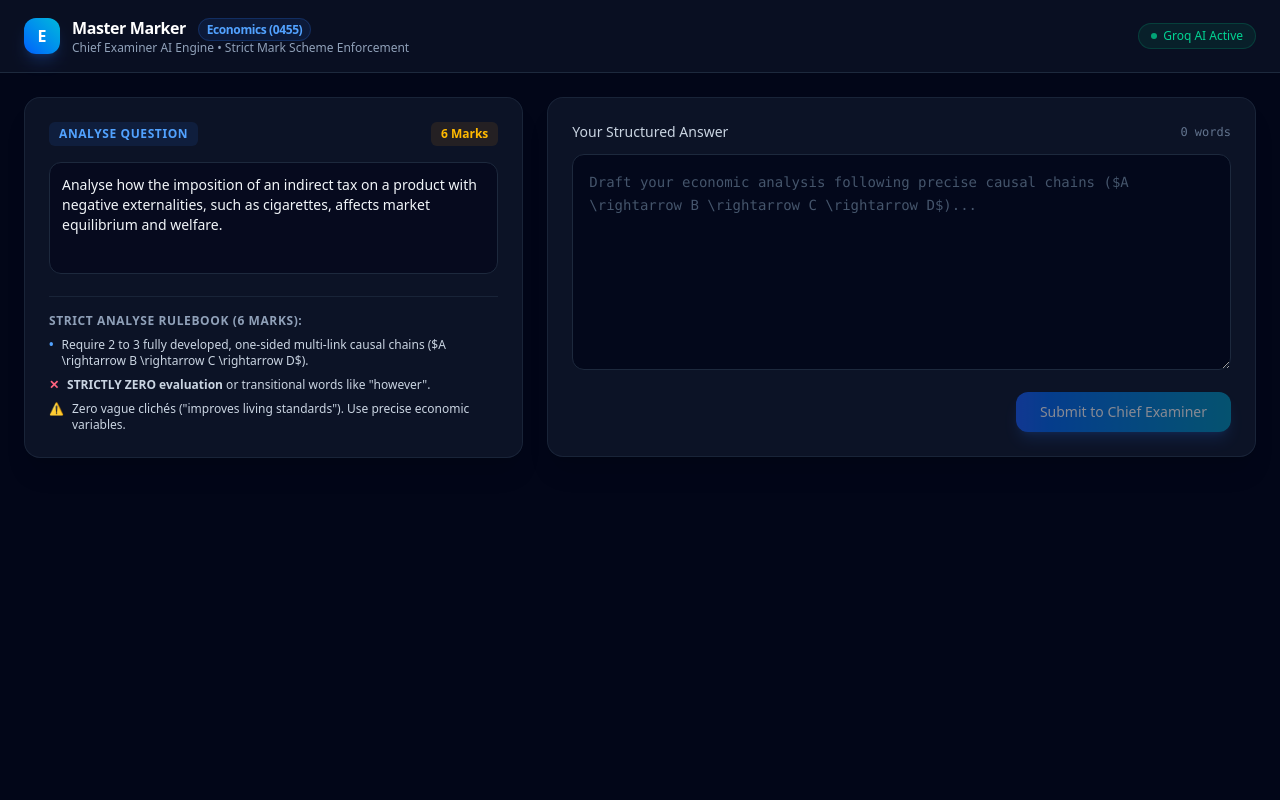
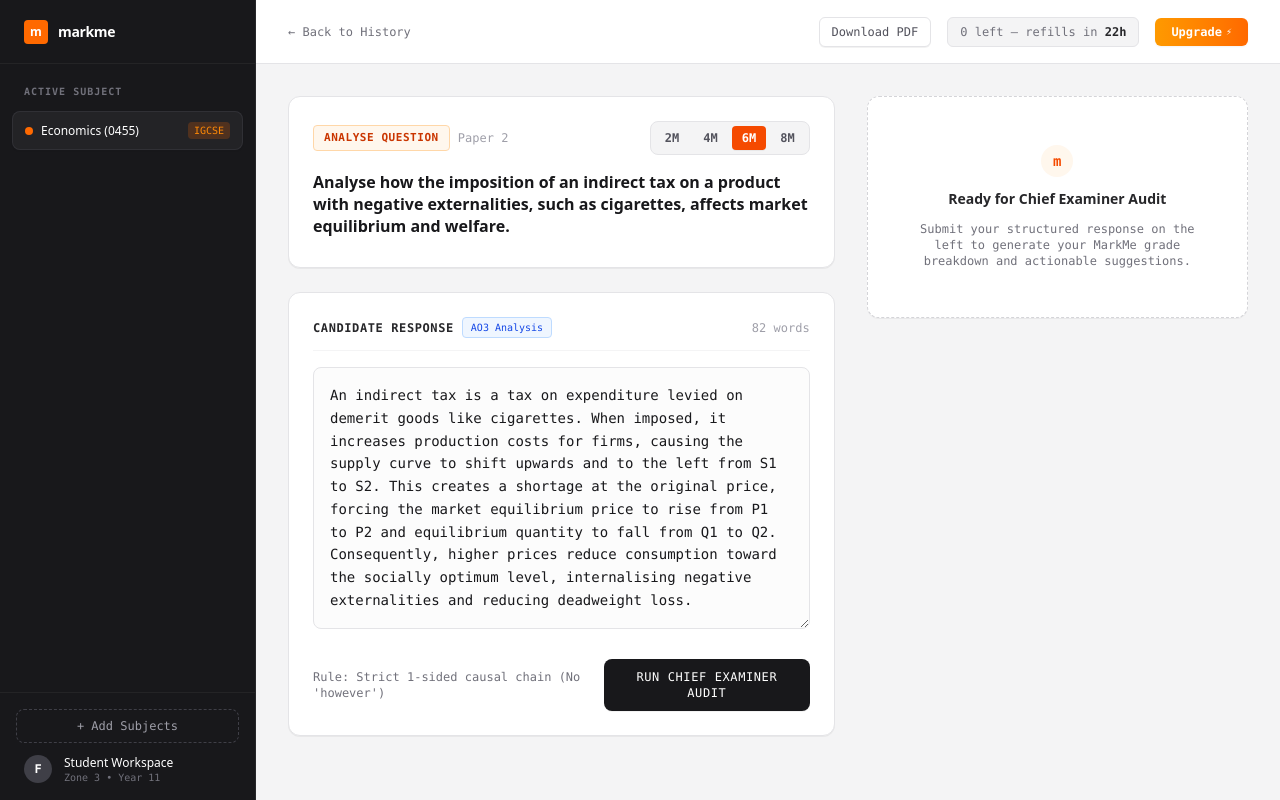
Before and after one commit to fahamuinitiatives-dotcom/master-marker, a Next.js app: page / in a window 1280 px wide. Built offline with nearby package versions, Linux system fonts and the light colour scheme.

Commit message:
Update page.tsx

```diff
--- a/app/page.tsx
+++ b/app/page.tsx
@@ -1,7 +1,6 @@
 'use client';
 
 import React, { useState } from 'react';
-import { motion, AnimatePresence } from 'framer-motion';
 
 export default function EconomicsMarkerPage() {
   const [question, setQuestion] = useState(
@@ -9,9 +8,19 @@ export default function EconomicsMarkerPage() {
   );
   const [maxMarks, setMaxMarks] = useState(6);
   const [commandWord, setCommandWord] = useState("Analyse");
-  const [answer, setAnswer] = useState('');
+  const [answer, setAnswer] = useState(
+    "An indirect tax is a tax on expenditure levied on demerit goods like cigarettes. When imposed, it increases production costs for firms, causing the supply curve to shift upwards and to the left from S1 to S2. This creates a shortage at the original price, forcing the market equilibrium price to rise from P1 to P2 and equilibrium quantity to fall from Q1 to Q2. Consequently, higher prices reduce consumption toward the socially optimum level, internalising negative externalities and reducing deadweight loss."
+  );
   const [loading, setLoading] = useState(false);
   const [feedback, setFeedback] = useState<any>(null);
+
+  const handleMarkChange = (marks: number) => {
+    setMaxMarks(marks);
+    if (marks === 2) setCommandWord("Define");
+    if (marks === 4) setCommandWord("Explain");
+    if (marks === 6) setCommandWord("Analyse");
+    if (marks === 8) setCommandWord("Discuss");
+  };
 
   const handleMarking = async () => {
     if (!answer.trim()) return;
@@ -22,210 +31,268 @@ export default function EconomicsMarkerPage() {
       const res = await fetch('/api/marker', {
         method: 'POST',
         headers: { 'Content-Type': 'application/json' },
-        body: JSON.stringify({
-          question,
-          maxMarks,
-          commandWord,
-          studentAnswer: answer,
-          subject: "Cambridge IGCSE Economics (0455)"
-        }),
+        body: JSON.stringify({ question, maxMarks, commandWord, studentAnswer: answer }),
       });
       const data = await res.json();
       setFeedback(data);
     } catch (err) {
       console.error(err);
-      // Fallback structural feedback for instant testing if API is local
+      // Fallback matching MarkMe structure exactly
       setFeedback({
-        score: "5 / 6",
-        breakdown: [
-          "Accurate causal chain identifying indirect tax shifting supply left (S1 to S2).",
-          "Correctly tracked price increase (P1 to P2) and quantity decrease (Q1 to Q2).",
-          "Vague phrasing noted: Avoid general clichés like 'improves social welfare' without specifying market failure correction."
+        score: "6 / 6",
+        grade: "A*",
+        summary: "Your economic analysis demonstrates rigorous multi-link causal chains (AO3), correctly translating cost shifts into market equilibrium adjustments without unnecessary evaluation padding.",
+        positives: [
+          "Flawless multi-link causal chain (Cost of production $\rightarrow$ Supply shift $\rightarrow$ Equilibrium price/quantity).",
+          "Precise use of Cambridge terminology (demerit goods, deadweight loss, internalising externalities).",
+          "Adhered strictly to zero counter-arguments for a 6-mark analysis question."
         ],
-        modelParagraph: "An indirect tax increases the production costs for firms, shifting the supply curve upwards and to the left from S1 to S2. This creates a shortage at the original price, causing the market equilibrium price to rise from P1 to P2 and equilibrium quantity to fall from Q1 to Q2. Consequently, higher prices reduce consumption of the demerit good closer to the socially optimum level, internalising negative externalities and reducing deadweight loss."
+        suggestions: [
+          {
+            title: "Diagrammatic Labelling",
+            description: "Enhance your terminal link by explicitly referencing equilibrium price (P1 to P2) and quantity (Q1 to Q2) in your concluding sentence.",
+            model: "Consequently, the rise in price from P1 to P2 and fall in quantity from Q1 to Q2 successfully curtails consumption of the demerit good."
+          }
+        ]
       });
     } finally {
       setLoading(false);
     }
   };
 
+  const wordCount = answer.trim().split(/\s+/).filter(Boolean).length;
+
   return (
-    <div className="min-h-screen bg-slate-950 text-slate-100 flex flex-col font-sans selection:bg-blue-500/30">
-      {/* Top Navigation Bar - Pure Economics Focus */}
-      <header className="border-b border-slate-800 bg-slate-900/60 backdrop-blur-md sticky top-0 z-30 px-6 py-4 flex items-center justify-between">
-        <div className="flex items-center space-x-3">
-          <div className="h-9 w-9 rounded-xl bg-gradient-to-tr from-blue-600 to-cyan-500 flex items-center justify-center font-bold text-white shadow-lg shadow-blue-500/20">
-            E
+    <div className="min-h-screen bg-[#f4f4f5] text-zinc-900 font-sans antialiased flex">
+
+      {/* 1. Left Dark Sidebar (MarkMe Navigation) */}
+      <aside className="w-64 bg-[#18181b] text-zinc-300 flex flex-col justify-between border-r border-zinc-800 shrink-0 select-none">
+        <div>
+          {/* Logo Brand */}
+          <div className="h-16 px-6 flex items-center space-x-2.5 border-b border-zinc-800/80">
+            <div className="h-6 w-6 rounded bg-orange-500 flex items-center justify-center text-white font-bold text-xs">
+              m
             </div>
-          <div>
-            <h1 className="text-base font-semibold tracking-tight text-white">
-              Master Marker <span className="text-xs px-2 py-0.5 rounded-full bg-blue-500/10 text-blue-400 border border-blue-500/20 ml-2">Economics (0455)</span>
-            </h1>
-            <p className="text-xs text-slate-400">Chief Examiner AI Engine • Strict Mark Scheme Enforcement</p>
+            <span className="font-semibold tracking-tight text-white text-sm">markme</span>
+          </div>
+
+          {/* Navigation Items */}
+          <div className="p-3 space-y-1">
+            <div className="px-3 py-2 text-[10px] font-mono uppercase tracking-widest text-zinc-500 font-semibold">
+              Active Subject
+            </div>
+            <button className="w-full flex items-center justify-between px-3 py-2.5 rounded-lg bg-zinc-800/80 text-white text-xs font-medium border border-zinc-700/50 shadow-xs">
+              <span className="flex items-center space-x-2">
+                <span className="w-2 h-2 rounded-full bg-orange-500"></span>
+                <span>Economics (0455)</span>
+              </span>
+              <span className="text-[10px] bg-orange-500/20 text-orange-400 px-1.5 py-0.5 rounded font-mono">IGCSE</span>
+            </button>
           </div>
         </div>
-        <div className="flex items-center space-x-3">
-          <span className="text-xs bg-emerald-500/10 text-emerald-400 border border-emerald-500/20 px-3 py-1 rounded-full font-medium flex items-center space-x-1.5">
-            <span className="w-1.5 h-1.5 rounded-full bg-emerald-400 animate-pulse"></span>
-            <span>Groq AI Active</span>
-          </span>
+
+        {/* Sidebar Footer / Add Subjects */}
+        <div className="p-4 border-t border-zinc-800/80 space-y-3">
+          <button className="w-full py-2 px-3 rounded-lg border border-dashed border-zinc-700 text-zinc-400 hover:text-white hover:border-zinc-500 text-xs font-mono transition-all flex items-center justify-center space-x-1.5">
+            <span>+ Add Subjects</span>
+          </button>
+          <div className="flex items-center space-x-3 px-2">
+            <div className="w-7 h-7 rounded-full bg-zinc-700 text-white flex items-center justify-center text-xs font-bold font-mono">
+              F
+            </div>
+            <div className="text-xs truncate">
+              <div className="text-white font-medium">Student Workspace</div>
+              <div className="text-zinc-500 text-[10px] font-mono">Zone 3 • Year 11</div>
+            </div>
+          </div>
+        </div>
+      </aside>
+
+      {/* 2. Main Content Wrapper */}
+      <div className="flex-1 flex flex-col min-w-0">
+
+        {/* Top Header Bar */}
+        <header className="h-16 px-8 bg-white border-b border-zinc-200 flex items-center justify-between sticky top-0 z-30">
+          <div className="flex items-center space-x-4">
+            <button className="text-xs font-mono text-zinc-500 hover:text-zinc-900 transition-colors flex items-center space-x-1">
+              <span>← Back to History</span>
+            </button>
+          </div>
+
+          <div className="flex items-center space-x-4">
+            <button className="text-xs font-mono text-zinc-600 hover:text-zinc-900 px-3 py-1.5 rounded-md border border-zinc-200 bg-white hover:bg-zinc-50 transition-all flex items-center space-x-1.5 shadow-2xs">
+              <span>Download PDF</span>
+            </button>
+            <div className="text-xs font-mono text-zinc-500 bg-zinc-100 px-3 py-1.5 rounded-md border border-zinc-200">
+              0 left — refills in <span className="text-zinc-800 font-semibold">22h</span>
+            </div>
+            <button className="bg-gradient-to-r from-amber-500 to-orange-500 hover:from-amber-600 hover:to-orange-600 text-white font-semibold px-4 py-1.5 rounded-md text-xs font-mono transition-all shadow-xs flex items-center space-x-1">
+              <span>Upgrade</span>
+              <span className="text-[10px]">⚡</span>
+            </button>
           </div>
         </header>
 
-      {/* Main Workspace Split Layout */}
-      <main className="flex-1 max-w-7xl w-full mx-auto p-6 grid grid-cols-1 lg:grid-cols-12 gap-6 items-start">
+        {/* Workspace Split Layout */}
+        <main className="flex-1 max-w-7xl w-full mx-auto p-8 grid grid-cols-1 lg:grid-cols-12 gap-8 items-start">
 
-        {/* Left Column: Question Prompt & Chief Examiner Rules */}
-        <div className="lg:col-span-5 space-y-6">
-          <div className="bg-slate-900/80 border border-slate-800/80 rounded-2xl p-6 shadow-xl backdrop-blur-sm relative overflow-hidden">
-            <div className="flex items-center justify-between mb-4">
-              <span className="text-xs font-semibold uppercase tracking-wider text-blue-400 bg-blue-500/10 px-2.5 py-1 rounded-md">
+          {/* Left Column: Question & Candidate Response Canvas */}
+          <div className="lg:col-span-7 space-y-6">
+
+            {/* Question Card */}
+            <div className="bg-white border border-zinc-200 rounded-xl p-6 shadow-2xs space-y-4">
+              <div className="flex items-center justify-between">
+                <div className="flex items-center space-x-2">
+                  <span className="text-[11px] font-mono uppercase tracking-wider bg-orange-50 text-orange-700 px-2.5 py-1 rounded border border-orange-200 font-semibold">
                     {commandWord} Question
                   </span>
-              <span className="text-xs font-semibold text-amber-400 bg-amber-500/10 px-2.5 py-1 rounded-md">
-                {maxMarks} Marks
-              </span>
+                  <span className="text-xs font-mono text-zinc-400">Paper 2</span>
+                </div>
+
+                {/* Mark Selector Pills */}
+                <div className="flex space-x-1 bg-zinc-100 p-1 rounded-lg border border-zinc-200">
+                  {[2, 4, 6, 8].map((m) => (
+                    <button
+                      key={m}
+                      onClick={() => handleMarkChange(m)}
+                      className={`px-2.5 py-1 rounded text-xs font-mono font-semibold transition-all ${
+                        maxMarks === m ? 'bg-orange-600 text-white shadow-2xs' : 'text-zinc-600 hover:text-zinc-900'
+                      }`}
+                    >
+                      {m}M
+                    </button>
+                  ))}
+                </div>
               </div>
 
               <textarea
                 value={question}
                 onChange={(e) => setQuestion(e.target.value)}
-              className="w-full bg-slate-950/60 border border-slate-800 rounded-xl p-3 text-sm text-slate-100 font-medium focus:outline-none focus:border-blue-500 resize-none h-28"
-              placeholder="Enter Cambridge Economics question..."
+                rows={3}
+                className="w-full bg-transparent border-0 text-base font-semibold text-zinc-900 placeholder-zinc-400 focus:outline-none resize-none leading-snug"
+              />
+            </div>
+
+            {/* Candidate Response Card with Inline Criteria Badges */}
+            <div className="bg-white border border-zinc-200 rounded-xl p-6 shadow-2xs space-y-4">
+              <div className="flex items-center justify-between border-b border-zinc-100 pb-3">
+                <div className="flex items-center space-x-2">
+                  <span className="text-xs font-mono font-semibold text-zinc-800 uppercase tracking-wider">Candidate Response</span>
+                  <span className="text-[10px] font-mono bg-blue-50 text-blue-700 px-2 py-0.5 rounded border border-blue-200">AO3 Analysis</span>
+                </div>
+                <span className="text-xs font-mono text-zinc-400">{wordCount} words</span>
+              </div>
+
+              <textarea
+                rows={10}
+                value={answer}
+                onChange={(e) => setAnswer(e.target.value)}
+                placeholder="Draft your structured economic analysis..."
+                className="w-full bg-zinc-50/50 border border-zinc-200 rounded-lg p-4 text-sm text-zinc-900 placeholder-zinc-400 focus:outline-none focus:border-orange-500 focus:bg-white transition-all font-mono leading-relaxed resize-y"
               />
 
-            <div className="border-t border-slate-800/80 pt-4 mt-4">
-              <h3 className="text-xs font-semibold text-slate-400 uppercase tracking-wider mb-2">
-                Strict {commandWord} Rulebook ({maxMarks} Marks):
-              </h3>
-              <ul className="text-xs text-slate-300 space-y-2">
-                {maxMarks === 6 && (
+              <div className="flex items-center justify-between pt-2">
+                <div className="text-xs font-mono text-zinc-500">
+                  Rule: {maxMarks === 6 ? "Strict 1-sided causal chain (No 'however')" : "Chief Examiner Mode Active"}
+                </div>
+                <button
+                  onClick={handleMarking}
+                  disabled={loading || !answer.trim()}
+                  className="bg-zinc-900 hover:bg-orange-600 text-white font-medium px-6 py-2.5 rounded-lg text-xs uppercase tracking-wider transition-all disabled:opacity-40 font-mono shadow-2xs flex items-center space-x-2"
+                >
+                  {loading ? (
                     <>
-                    <li className="flex items-start space-x-2">
-                      <span className="text-blue-400 font-bold">•</span>
-                      <span>Require 2 to 3 fully developed, one-sided multi-link causal chains ($A \rightarrow B \rightarrow C \rightarrow D$).</span>
-                    </li>
-                    <li className="flex items-start space-x-2">
-                      <span className="text-rose-400 font-bold">✕</span>
-                      <span><strong>STRICTLY ZERO evaluation</strong> or transitional words like &quot;however&quot;.</span>
-                    </li>
+                      <span className="animate-spin text-orange-400">◌</span>
+                      <span>Auditing...</span>
                     </>
+                  ) : (
+                    <span>Run Chief Examiner Audit</span>
                   )}
-                {maxMarks === 8 && (
-                  <>
-                    <li className="flex items-start space-x-2">
-                      <span className="text-blue-400 font-bold">•</span>
-                      <span>Structure: Exactly 2 FOR chains + 2 AGAINST chains using PAI format.</span>
-                    </li>
-                    <li className="flex items-start space-x-2">
-                      <span className="text-rose-400 font-bold">✕</span>
-                      <span><strong>Zero conclusion paragraphs</strong> (wastes time, awards 0 extra marks).</span>
-                    </li>
-                  </>
-                )}
-                <li className="flex items-start space-x-2">
-                  <span className="text-amber-400 font-bold">⚠</span>
-                  <span>Zero vague clichés (&quot;improves living standards&quot;). Use precise economic variables.</span>
-                </li>
-              </ul>
+                </button>
               </div>
             </div>
           </div>
 
-        {/* Right Column: Student Answer Canvas & Chief Examiner Feedback */}
-        <div className="lg:col-span-7 space-y-6">
-          <div className="bg-slate-900/80 border border-slate-800/80 rounded-2xl p-6 shadow-xl backdrop-blur-sm">
-            <div className="flex justify-between items-center mb-3">
-              <label className="text-sm font-medium text-slate-300">Your Structured Answer</label>
-              <span className="text-xs text-slate-500 font-mono">
-                {answer.trim().split(/\s+/).filter(Boolean).length} words
-              </span>
+          {/* Right Column: MarkMe Feedback & Suggestion Cards */}
+          <div className="lg:col-span-5 space-y-6">
+
+            {feedback ? (
+              <>
+                {/* Estimated Mark Card */}
+                <div className="bg-white border border-zinc-200 rounded-xl p-6 shadow-2xs flex items-center justify-between">
+                  <div>
+                    <span className="text-[11px] font-mono uppercase tracking-widest text-zinc-400">Estimated Mark</span>
+                    <h3 className="text-sm font-bold text-zinc-900 mt-0.5">Cambridge Grade</h3>
                   </div>
-
-            <textarea
-              rows={8}
-              value={answer}
-              onChange={(e) => setAnswer(e.target.value)}
-              placeholder="Draft your economic analysis following precise causal chains ($A \rightarrow B \rightarrow C \rightarrow D$)..."
-              className="w-full bg-slate-950/80 border border-slate-800 rounded-xl p-4 text-sm text-slate-100 placeholder-slate-600 focus:outline-none focus:border-blue-500 focus:ring-1 focus:ring-blue-500 transition-all resize-y custom-scrollbar font-mono leading-relaxed"
-            />
-
-            <div className="flex justify-end mt-4">
-              <button
-                onClick={handleMarking}
-                disabled={loading || !answer.trim()}
-                className="bg-gradient-to-r from-blue-600 to-cyan-600 hover:from-blue-500 hover:to-cyan-500 text-white font-medium px-6 py-2.5 rounded-xl text-sm shadow-lg shadow-blue-500/25 transition-all disabled:opacity-50 disabled:cursor-not-allowed flex items-center space-x-2"
-              >
-                {loading ? (
-                  <>
-                    <svg className="animate-spin -ml-1 mr-2 h-4 w-4 text-white" fill="none" viewBox="0 0 24 24">
-                      <circle className="opacity-25" cx="12" cy="12" r="10" stroke="currentColor" strokeWidth="4"></circle>
-                      <path className="opacity-75" fill="currentColor" d="M4 12a8 8 0 018-8V0C5.373 0 0 5.373 0 12h4zm2 5.291A7.962 7.962 0 014 12H0c0 3.042 1.135 5.824 3 7.938l3-2.647z"></path>
-                    </svg>
-                    <span>Chief Examiner Reviewing...</span>
-                  </>
-                ) : (
-                  <span>Submit to Chief Examiner</span>
-                )}
-              </button>
+                  <div className="text-right">
+                    <div className="text-2xl font-extrabold text-orange-600 font-mono">{feedback.score}</div>
+                    <div className="text-[10px] font-mono font-bold text-emerald-600 bg-emerald-50 px-2 py-0.5 rounded border border-emerald-200 mt-1 inline-block">
+                      {feedback.grade} Standard
+                    </div>
                   </div>
                 </div>
 
-          {/* Mandatory Feedback Protocol Display */}
-          <AnimatePresence>
-            {feedback && (
-              <motion.div
-                initial={{ opacity: 0, y: 15 }}
-                animate={{ opacity: 1, y: 0 }}
-                exit={{ opacity: 0, y: -15 }}
-                className="bg-slate-900/95 border border-blue-500/30 rounded-2xl p-6 shadow-2xl backdrop-blur-md space-y-5"
-              >
-                {/* 1. Numerical Score at the Top */}
-                <div className="flex items-center justify-between border-b border-slate-800 pb-4">
-                  <div>
-                    <span className="text-xs text-blue-400 font-semibold uppercase tracking-wider">Cambridge 0455 Assessment</span>
-                    <h3 className="text-lg font-bold text-white mt-0.5">Chief Examiner Grade</h3>
-                  </div>
-                  <div className="text-right bg-blue-500/10 border border-blue-500/20 px-4 py-1.5 rounded-xl">
-                    <span className="text-2xl font-extrabold text-blue-400">{feedback.score || '5 / 6'}</span>
-                  </div>
+                {/* Feedback Summary Card */}
+                <div className="bg-white border border-zinc-200 rounded-xl p-6 shadow-2xs space-y-3">
+                  <span className="text-[11px] font-mono uppercase tracking-wider text-orange-600 font-semibold">Feedback Summary</span>
+                  <p className="text-xs text-zinc-700 leading-relaxed font-mono">
+                    {feedback.summary}
+                  </p>
                 </div>
 
-                {/* 2. Micro-Slippage Breakdown */}
-                <div>
-                  <h4 className="text-xs font-semibold uppercase tracking-wider text-slate-400 mb-2">
-                    Micro-Slippage & Mark Deductions:
-                  </h4>
+                {/* Positives Card */}
+                <div className="bg-white border border-zinc-200 rounded-xl p-6 shadow-2xs space-y-3">
+                  <span className="text-[11px] font-mono uppercase tracking-wider text-emerald-700 font-semibold flex items-center space-x-1.5">
+                    <span className="w-1.5 h-1.5 rounded-full bg-emerald-500"></span>
+                    <span>Positives</span>
+                  </span>
                   <ul className="space-y-2">
-                    {Array.isArray(feedback.breakdown) ? (
-                      feedback.breakdown.map((item: string, idx: number) => (
-                        <li key={idx} className="text-xs text-slate-300 bg-slate-950/60 p-3 rounded-xl border border-slate-800/60 flex items-start space-x-2">
-                          <span className="text-amber-400 font-bold">•</span>
-                          <span>{item}</span>
+                    {feedback.positives?.map((pos: string, idx: number) => (
+                      <li key={idx} className="text-xs text-zinc-700 font-mono flex items-start space-x-2 bg-zinc-50 p-2.5 rounded border border-zinc-100">
+                        <span className="text-emerald-500 font-bold">✓</span>
+                        <span className="leading-relaxed">{pos}</span>
                       </li>
-                      ))
-                    ) : (
-                      <p className="text-xs text-slate-300 bg-slate-950/60 p-3 rounded-xl border border-slate-800/60">
-                        {feedback.breakdown}
-                      </p>
-                    )}
+                    ))}
                   </ul>
                 </div>
 
-                {/* 3. Upgraded Model Paragraph */}
-                <div>
-                  <h4 className="text-xs font-semibold uppercase tracking-wider text-emerald-400 mb-2">
-                    Upgraded Full-Mark Standard (PAI / Causal Chain):
-                  </h4>
-                  <div className="text-xs text-slate-200 bg-emerald-950/20 p-4 rounded-xl border border-emerald-500/20 font-mono leading-relaxed">
-                    {feedback.modelParagraph}
+                {/* Suggestions Card with "Show Me" Button */}
+                <div className="bg-white border border-orange-200 rounded-xl p-6 shadow-2xs space-y-4">
+                  <div className="flex items-center justify-between">
+                    <span className="text-[11px] font-mono uppercase tracking-wider text-orange-700 font-semibold">Suggestions</span>
+                    <span className="text-[10px] font-mono bg-orange-100 text-orange-800 px-2 py-0.5 rounded">Actionable</span>
                   </div>
+                  {feedback.suggestions?.map((sug: any, idx: number) => (
+                    <div key={idx} className="space-y-3">
+                      <p className="text-xs font-mono text-zinc-700 leading-relaxed">
+                        {sug.description}
+                      </p>
+                      <div className="bg-zinc-50 p-4 rounded-lg border border-orange-200 text-xs font-mono text-zinc-800 space-y-2 shadow-2xs">
+                        <div className="text-[10px] font-bold text-orange-600 uppercase tracking-wide">Upgraded Model Standard:</div>
+                        <div className="leading-relaxed text-zinc-700">{sug.model}</div>
                       </div>
-              </motion.div>
+                      <button className="w-full bg-emerald-600 hover:bg-emerald-700 text-white font-medium py-2 rounded-lg text-xs font-mono transition-all shadow-2xs flex items-center justify-center space-x-1.5">
+                        <span>✨ Show me</span>
+                      </button>
+                    </div>
+                  ))}
+                </div>
+              </>
+            ) : (
+              <div className="bg-white border border-dashed border-zinc-300 rounded-xl p-12 text-center space-y-3 shadow-2xs">
+                <div className="w-8 h-8 rounded-full bg-orange-50 text-orange-600 flex items-center justify-center mx-auto font-mono text-sm font-bold">
+                  m
+                </div>
+                <h3 className="text-sm font-semibold text-zinc-800">Ready for Chief Examiner Audit</h3>
+                <p className="text-xs text-zinc-500 font-mono max-w-xs mx-auto">
+                  Submit your structured response on the left to generate your MarkMe grade breakdown and actionable suggestions.
+                </p>
+              </div>
             )}
-          </AnimatePresence>
+
           </div>
         </main>
       </div>
+    </div>
   );
 }
```
Lines whose indentation alone changed are shown as unchanged.
